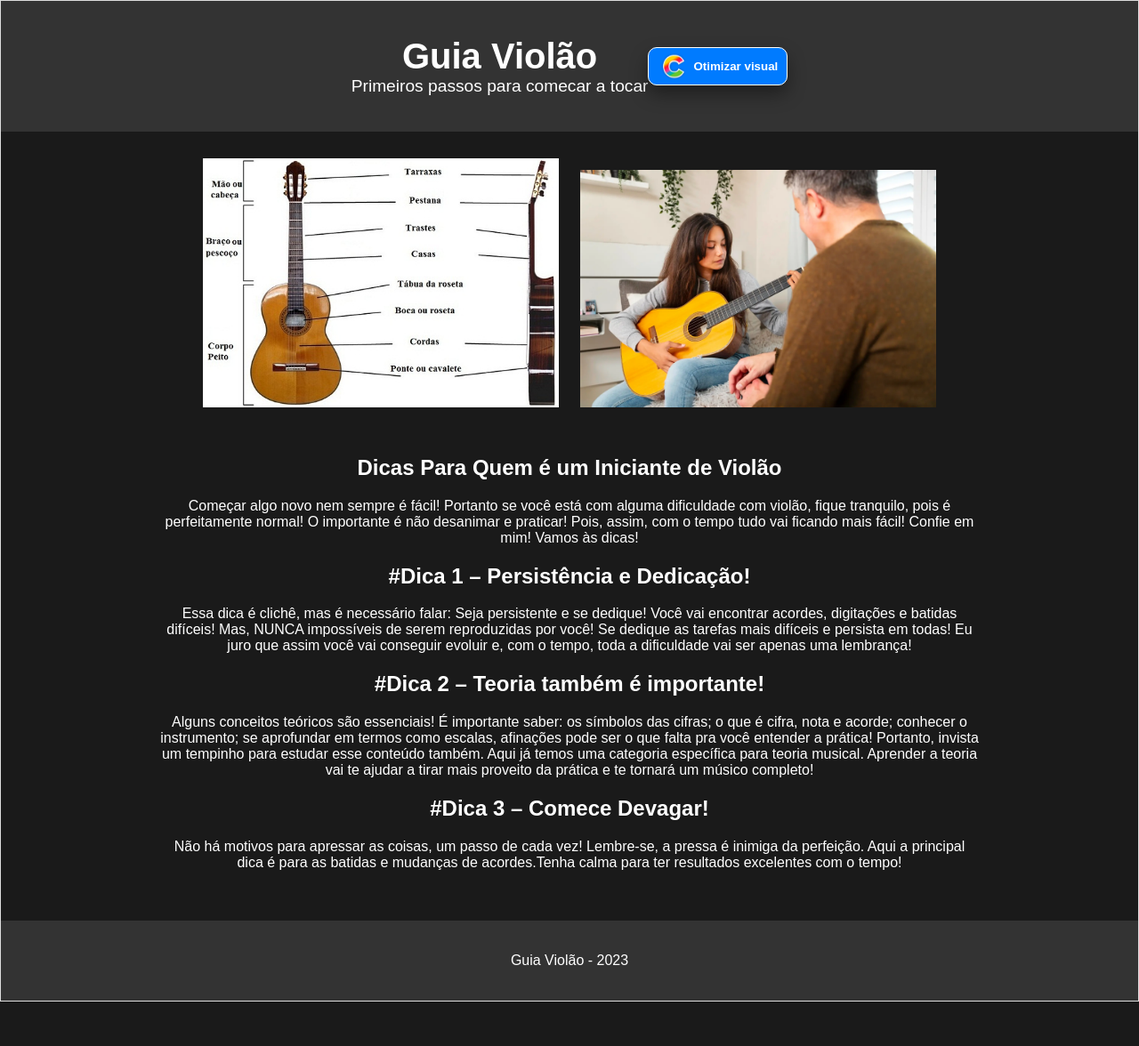
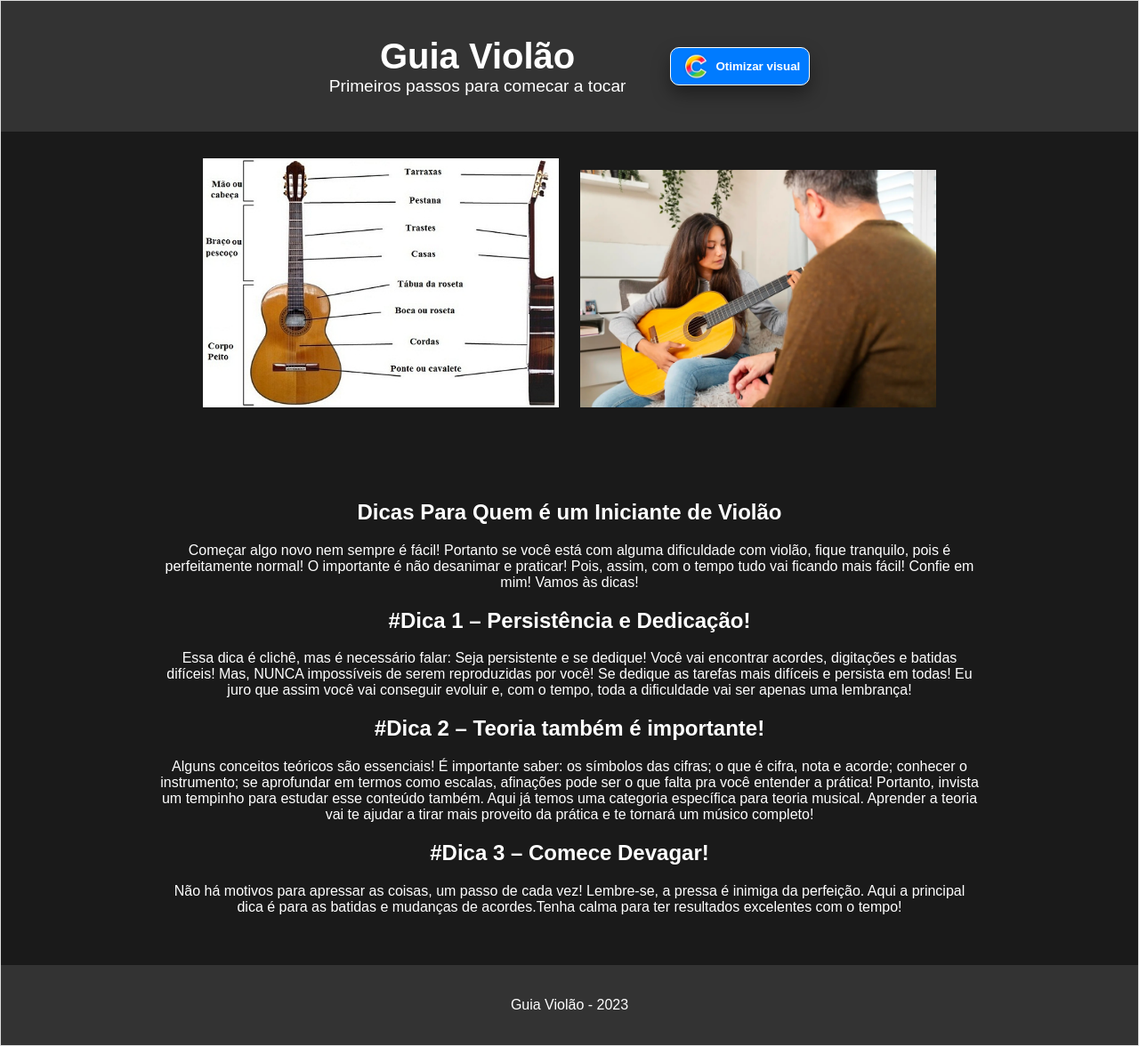
Before and after one commit to gustavogonzag/Guia-Viol-o, a PHP site: page / in a window 1280 px wide. Shown: the whole page at 89% size. Before the commit the page ends 1126 px from the top, so only its background shows below. Run offline with PHP 8.4, Linux system fonts and the light colour scheme.

Commit message:
fix contentpost

```diff
--- a/assets/css/styles.css
+++ b/assets/css/styles.css
@@ -40,6 +40,7 @@
     flex-wrap: wrap;
     justify-content: center;
     align-items: center;
+    gap: 50px;
 }
 
 .padrao .imageGuitar {
@@ -122,6 +123,7 @@
     flex-wrap: wrap;
     justify-content: center;
     align-items: center;
+    gap: 50px;
 }
 
 .daltonismo .imageGuitar {
@@ -205,6 +207,7 @@
     flex-wrap: wrap;
     justify-content: center;
     align-items: center;
+    gap: 50px;
 }
 
 .noturno .imageGuitar {
@@ -287,6 +290,7 @@
     flex-wrap: wrap;
     justify-content: center;
     align-items: center;
+    gap: 50px;
 }
 
 .noturnoDaltonico .imageGuitar {
```
